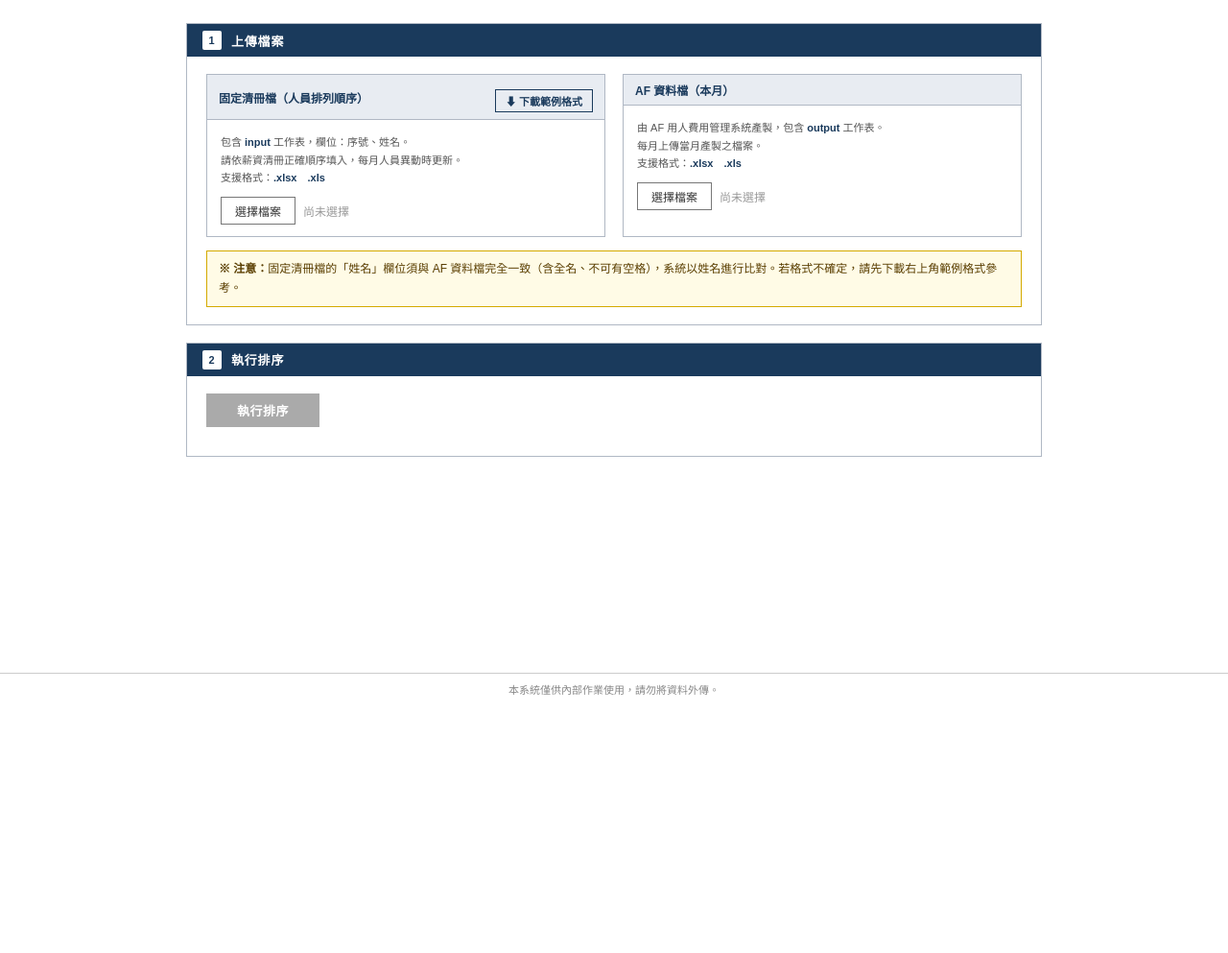
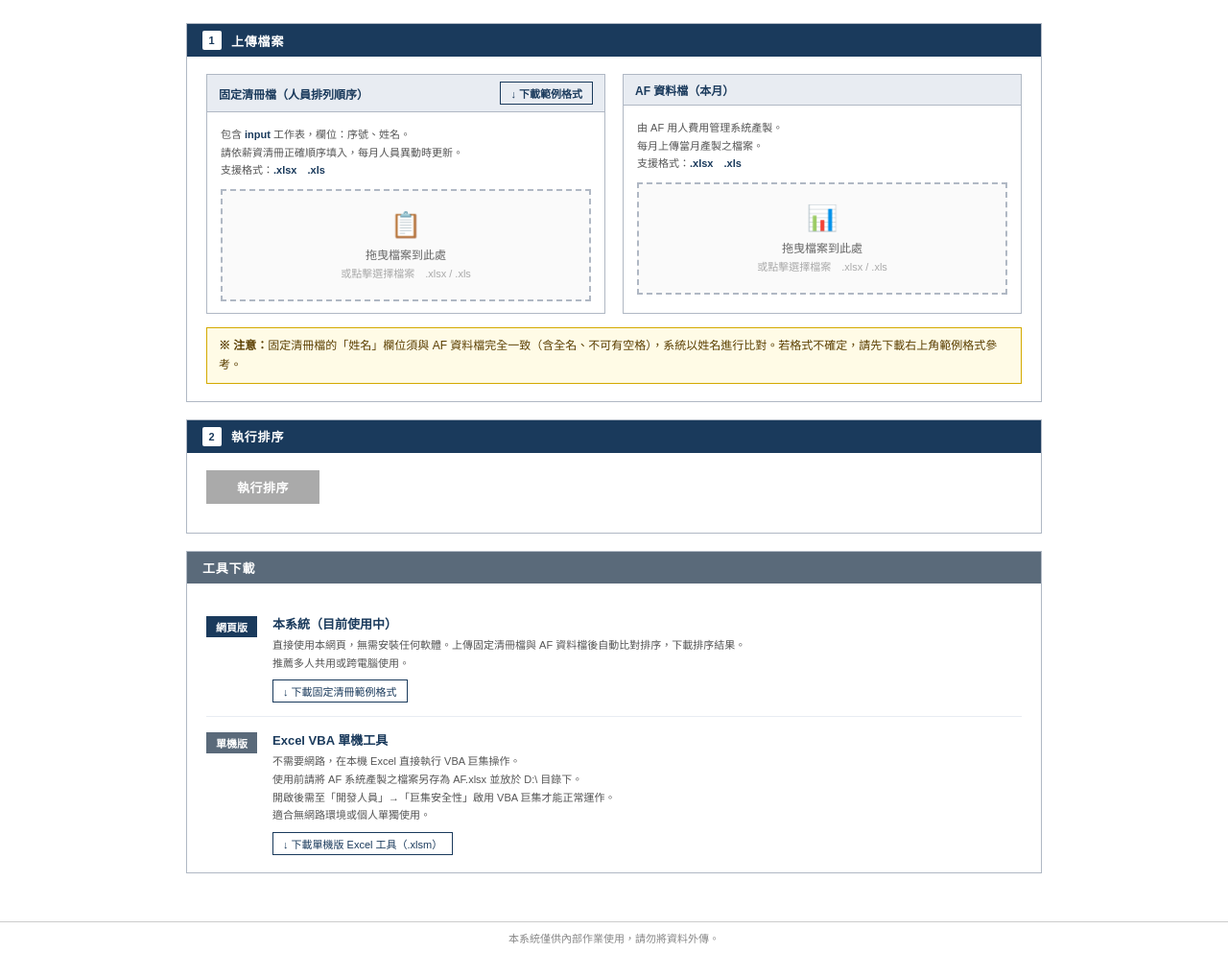
Before and after one commit to ctsai0124/AF_merge, a Flask app: page / in a window 1280 px wide. Shown: the part 66-1059 px from the top of the page at 96% size. Before the commit the page ends 790 px from the top, so only its background shows below. Run offline with Flask 3, Linux system fonts and the light colour scheme.

Commit message:
Update index.html

```diff
--- a/templates/index.html
+++ b/templates/index.html
@@ -7,58 +7,52 @@
 <style>
 *{box-sizing:border-box;margin:0;padding:0}
 body{font-family:'Microsoft JhengHei','微軟正黑體',Arial,sans-serif;background:#fff;color:#111;font-size:14px;min-height:100vh;display:flex;flex-direction:column}
-/* ── 頂部 ── */
 .header{border-bottom:3px solid #1a3a5c;padding:10px 32px;display:flex;align-items:center;justify-content:space-between;flex-shrink:0}
 .header-left{display:flex;align-items:center;gap:14px}
 .header-logo{width:38px;height:38px;border:2px solid #1a3a5c;display:flex;align-items:center;justify-content:center;font-size:12px;font-weight:700;color:#1a3a5c;letter-spacing:-.5px;flex-shrink:0}
 .header-title{font-size:17px;font-weight:700;color:#1a3a5c;letter-spacing:.5px}
 .header-sub{font-size:11px;color:#555;margin-top:2px}
 .header-right{font-size:11px;color:#777;text-align:right;line-height:1.8}
-/* ── 主體 ── */
 .container{max-width:940px;margin:0 auto;padding:24px 24px 32px;width:100%;flex:1}
-/* ── 區塊 ── */
 .section{border:1px solid #b0b8c4;margin-bottom:18px}
-.section-head{background:#1a3a5c;color:#fff;padding:7px 16px;font-size:13px;font-weight:700;letter-spacing:.8px;display:flex;align-items:center;gap:10px;user-select:none}
+.section-head{background:#1a3a5c;color:#fff;padding:7px 16px;font-size:13px;font-weight:700;letter-spacing:.8px;display:flex;align-items:center;gap:10px}
+.section-head-gray{background:#5a6a7a;color:#fff;padding:7px 16px;font-size:13px;font-weight:700;letter-spacing:.8px}
 .step-badge{background:#fff;color:#1a3a5c;font-size:11px;font-weight:700;border-radius:2px;min-width:20px;height:20px;display:flex;align-items:center;justify-content:center;padding:0 4px;flex-shrink:0}
 .section-body{padding:18px 20px}
-/* ── 上傳區 ── */
 .upload-row{display:grid;grid-template-columns:1fr 1fr;gap:18px}
-.upload-block{border:1px solid #b0b8c4;padding:0}
+.upload-block{border:1px solid #b0b8c4}
 .upload-block-head{background:#e8ecf2;padding:7px 12px;font-size:12px;font-weight:700;color:#1a3a5c;border-bottom:1px solid #b0b8c4;display:flex;align-items:center;justify-content:space-between}
 .upload-block-body{padding:14px 14px 12px}
 .upload-desc{font-size:11px;color:#555;margin-bottom:10px;line-height:1.7}
 .upload-desc .em{color:#1a3a5c;font-weight:700}
-.file-row{display:flex;align-items:center;gap:8px}
-.btn-file{border:1px solid #777;background:#fff;color:#333;font-size:12px;padding:5px 14px;cursor:pointer;font-family:inherit;white-space:nowrap;transition:.1s}
-.btn-file:hover{background:#eef0f4}
-.file-name{font-size:12px;color:#444;flex:1;overflow:hidden;text-overflow:ellipsis;white-space:nowrap}
-.file-name.ok{color:#2a6e3f;font-weight:700}
-.file-name.none{color:#999}
-.upload-input{display:none}
-.template-link{display:inline-flex;align-items:center;gap:4px;font-size:11px;color:#1a3a5c;text-decoration:none;margin-top:8px;border:1px solid #1a3a5c;padding:3px 10px}
-.template-link:hover{background:#eef3f9}
-/* ── 提示框 ── */
+.drop-zone{border:2px dashed #b0b8c4;padding:20px 14px;text-align:center;cursor:pointer;background:#fafafa;transition:.2s;position:relative}
+.drop-zone:hover{background:#f0f4f8;border-color:#1a3a5c}
+.drop-zone.drag-over{background:#e8f0f8;border-color:#1a3a5c}
+.drop-zone.done{background:#f0f6f0;border-color:#2a6e3f;border-style:solid}
+.drop-zone input[type=file]{position:absolute;inset:0;opacity:0;cursor:pointer;width:100%;height:100%}
+.drop-icon{font-size:26px;margin-bottom:6px;color:#aaa}
+.drop-zone.done .drop-icon{color:#2a6e3f}
+.drop-text{font-size:12px;color:#666;margin-bottom:3px}
+.drop-hint{font-size:11px;color:#aaa}
+.drop-filename{font-size:12px;color:#2a6e3f;font-weight:700;margin-top:6px;display:none;word-break:break-all}
+.drop-zone.done .drop-filename{display:block}
+.drop-zone.done .drop-text,.drop-zone.done .drop-hint{display:none}
 .hint-box{background:#fffbe6;border:1px solid #d4aa00;padding:8px 12px;font-size:12px;color:#5a3e00;margin-top:14px;line-height:1.7}
-.hint-box .hi{font-weight:700}
-/* ── 操作列 ── */
 .action-bar{display:flex;align-items:center;gap:14px;flex-wrap:wrap}
 .btn-go{background:#1a3a5c;color:#fff;border:none;padding:8px 32px;font-size:13px;font-weight:700;cursor:pointer;font-family:inherit;letter-spacing:.5px;transition:.15s}
 .btn-go:hover{background:#122840}
 .btn-go:disabled{background:#aaa;cursor:default}
-.btn-dl{background:#2a6e3f;color:#fff;border:none;padding:8px 22px;font-size:13px;font-weight:700;cursor:pointer;font-family:inherit;letter-spacing:.3px;transition:.15s}
+.btn-dl{background:#2a6e3f;color:#fff;border:none;padding:8px 22px;font-size:13px;font-weight:700;cursor:pointer;font-family:inherit;transition:.15s}
 .btn-dl:hover{background:#1e5230}
-.btn-reset{background:#fff;color:#444;border:1px solid #999;padding:8px 18px;font-size:12px;cursor:pointer;font-family:inherit;transition:.1s}
+.btn-reset{background:#fff;color:#444;border:1px solid #999;padding:8px 18px;font-size:12px;cursor:pointer;font-family:inherit}
 .btn-reset:hover{background:#f4f4f4}
-/* ── 訊息 ── */
 .msg{margin-top:12px}
 .ok-msg{background:#eef7ee;border:1px solid #5a9e6f;padding:8px 12px;font-size:12px;color:#1a4d2a}
 .warn-msg{background:#fffbe6;border:1px solid #d4aa00;padding:8px 12px;font-size:12px;color:#5a3e00;margin-bottom:4px}
 .err-msg{background:#fff2f2;border:1px solid #cc5555;padding:8px 12px;font-size:12px;color:#7a1a1a}
-/* ── loader ── */
 .loader{display:none;align-items:center;gap:8px;font-size:12px;color:#555}
 .spin{width:14px;height:14px;border:2px solid #ccc;border-top-color:#1a3a5c;border-radius:50%;animation:sp .7s linear infinite;flex-shrink:0}
 @keyframes sp{to{transform:rotate(360deg)}}
-/* ── 結果 ── */
 #result-section{display:none}
 .result-bar{display:flex;align-items:center;gap:14px;margin-bottom:12px;flex-wrap:wrap}
 .r-stat{font-size:12px;color:#333}
@@ -73,8 +67,16 @@ tbody tr:hover{background:#dde8f4}
 tbody td{padding:6px 12px;border:1px solid #d5dae2;text-align:center;color:#222}
 tbody td.name-col{text-align:left;font-weight:600}
 .tbl-note{font-size:11px;color:#888;margin-top:6px}
-/* ── 底部 ── */
 .footer{border-top:1px solid #ccc;padding:8px 24px;font-size:11px;color:#888;text-align:center;flex-shrink:0}
+.template-link{display:inline-flex;align-items:center;gap:4px;font-size:11px;color:#1a3a5c;text-decoration:none;border:1px solid #1a3a5c;padding:3px 10px}
+.template-link:hover{background:#eef3f9}
+.dl-block{display:flex;align-items:flex-start;gap:16px;padding:14px 0;border-bottom:1px solid #e8ecf2}
+.dl-block:last-child{border-bottom:none;padding-bottom:0}
+.dl-badge{background:#1a3a5c;color:#fff;font-size:11px;font-weight:700;padding:3px 10px;white-space:nowrap;flex-shrink:0;margin-top:2px}
+.dl-badge-gray{background:#5a6a7a;color:#fff;font-size:11px;font-weight:700;padding:3px 10px;white-space:nowrap;flex-shrink:0;margin-top:2px}
+.dl-info{flex:1}
+.dl-title{font-size:13px;font-weight:700;color:#1a3a5c;margin-bottom:4px}
+.dl-desc{font-size:11px;color:#555;line-height:1.7;margin-bottom:8px}
 @media(max-width:640px){
   .upload-row{grid-template-columns:1fr}
   .header{padding:10px 16px}
@@ -98,19 +100,14 @@ tbody td.name-col{text-align:left;font-weight:600}
 
 <div class="container">
 
-  <!-- 步驟一 -->
   <div class="section">
-    <div class="section-head">
-      <span class="step-badge">1</span>上傳檔案
-    </div>
+    <div class="section-head"><span class="step-badge">1</span>上傳檔案</div>
     <div class="section-body">
       <div class="upload-row">
-
-        <!-- 固定清冊檔 -->
         <div class="upload-block">
           <div class="upload-block-head">
             固定清冊檔（人員排列順序）
-            <a class="template-link" href="/download-template" download>⬇ 下載範例格式</a>
+            <a class="template-link" href="/download-template" download>↓ 下載範例格式</a>
           </div>
           <div class="upload-block-body">
             <div class="upload-desc">
@@ -118,57 +115,62 @@ tbody td.name-col{text-align:left;font-weight:600}
               請依薪資清冊正確順序填入，每月人員異動時更新。<br>
               支援格式：<span class="em">.xlsx　.xls</span>
             </div>
-            <div class="file-row">
-              <input class="upload-input" type="file" id="inp-roster" accept=".xlsx,.xls" onchange="onFile('roster',this)">
-              <button class="btn-file" onclick="document.getElementById('inp-roster').click()">選擇檔案</button>
-              <span class="file-name none" id="name-roster">尚未選擇</span>
+            <div class="drop-zone" id="drop-roster"
+                 ondragover="onDragOver(event,'roster')"
+                 ondragleave="onDragLeave('roster')"
+                 ondrop="onDrop(event,'roster')">
+              <input type="file" id="inp-roster" accept=".xlsx,.xls" onchange="onFile('roster',this)">
+              <div class="drop-icon">📋</div>
+              <div class="drop-text">拖曳檔案到此處</div>
+              <div class="drop-hint">或點擊選擇檔案　.xlsx / .xls</div>
+              <div class="drop-filename" id="name-roster"></div>
             </div>
           </div>
         </div>
-
-        <!-- AF 資料檔 -->
         <div class="upload-block">
           <div class="upload-block-head">AF 資料檔（本月）</div>
           <div class="upload-block-body">
             <div class="upload-desc">
-              由 AF 用人費用管理系統產製，包含 <span class="em">output</span> 工作表。<br>
+              由 AF 用人費用管理系統產製。<br>
               每月上傳當月產製之檔案。<br>
               支援格式：<span class="em">.xlsx　.xls</span>
             </div>
-            <div class="file-row">
-              <input class="upload-input" type="file" id="inp-af" accept=".xlsx,.xls" onchange="onFile('af',this)">
-              <button class="btn-file" onclick="document.getElementById('inp-af').click()">選擇檔案</button>
-              <span class="file-name none" id="name-af">尚未選擇</span>
+            <div class="drop-zone" id="drop-af"
+                 ondragover="onDragOver(event,'af')"
+                 ondragleave="onDragLeave('af')"
+                 ondrop="onDrop(event,'af')">
+              <input type="file" id="inp-af" accept=".xlsx,.xls" onchange="onFile('af',this)">
+              <div class="drop-icon">📊</div>
+              <div class="drop-text">拖曳檔案到此處</div>
+              <div class="drop-hint">或點擊選擇檔案　.xlsx / .xls</div>
+              <div class="drop-filename" id="name-af"></div>
             </div>
           </div>
         </div>
-
       </div>
       <div class="hint-box">
-        <span class="hi">※ 注意：</span>固定清冊檔的「姓名」欄位須與 AF 資料檔完全一致（含全名、不可有空格），系統以姓名進行比對。若格式不確定，請先下載右上角範例格式參考。
+        <strong>※ 注意：</strong>固定清冊檔的「姓名」欄位須與 AF 資料檔完全一致（含全名、不可有空格），系統以姓名進行比對。若格式不確定，請先下載右上角範例格式參考。
       </div>
     </div>
   </div>
 
-  <!-- 步驟二 -->
   <div class="section">
     <div class="section-head"><span class="step-badge">2</span>執行排序</div>
     <div class="section-body">
       <div class="action-bar">
         <button class="btn-go" id="btn-go" onclick="doProcess()" disabled>執行排序</button>
-        <div class="loader" id="loader"><div class="spin"></div>資料比對處理中，請稍候⋯</div>
+        <div class="loader" id="loader"><div class="spin"></div>資料比對處理中，請稍候...</div>
       </div>
       <div class="msg" id="msg"></div>
     </div>
   </div>
 
-  <!-- 步驟三（隱藏直到有結果） -->
   <div class="section" id="result-section">
     <div class="section-head"><span class="step-badge">3</span>結果預覽與下載</div>
     <div class="section-body">
       <div class="result-bar">
         <div class="r-stat">比對完成，共 <strong id="stat-total">0</strong> 筆人員</div>
-        <button class="btn-dl" onclick="location.href='/download-result'">⬇ 下載排序結果（Excel）</button>
+        <button class="btn-dl" onclick="location.href='/download-result'">↓ 下載排序結果（Excel）</button>
         <button class="btn-reset" onclick="resetAll()">重新上傳</button>
       </div>
       <div class="tbl-wrap">
@@ -181,87 +183,124 @@ tbody td.name-col{text-align:left;font-weight:600}
     </div>
   </div>
 
+  <div class="section">
+    <div class="section-head-gray">工具下載</div>
+    <div class="section-body">
+      <div class="dl-block">
+        <div class="dl-badge">網頁版</div>
+        <div class="dl-info">
+          <div class="dl-title">本系統（目前使用中）</div>
+          <div class="dl-desc">
+            直接使用本網頁，無需安裝任何軟體。上傳固定清冊檔與 AF 資料檔後自動比對排序，下載排序結果。<br>
+            推薦多人共用或跨電腦使用。
+          </div>
+          <a class="template-link" href="/download-template" download>↓ 下載固定清冊範例格式</a>
+        </div>
+      </div>
+      <div class="dl-block">
+        <div class="dl-badge-gray">單機版</div>
+        <div class="dl-info">
+          <div class="dl-title">Excel VBA 單機工具</div>
+          <div class="dl-desc">
+            不需要網路，在本機 Excel 直接執行 VBA 巨集操作。<br>
+            使用前請將 AF 系統產製之檔案另存為 <span class="em">AF.xlsx</span> 並放於 <span class="em">D:\</span> 目錄下。<br>
+            開啟後需至「開發人員」→「巨集安全性」啟用 VBA 巨集才能正常運作。<br>
+            適合無網路環境或個人單獨使用。
+          </div>
+          <a class="template-link" href="/download-standalone" download>↓ 下載單機版 Excel 工具（.xlsm）</a>
+        </div>
+      </div>
+    </div>
+  </div>
+
 </div>
 
 <div class="footer">本系統僅供內部作業使用，請勿將資料外傳。</div>
 
 <script>
 const files = {roster: null, af: null};
-
+function onDragOver(e, key) {
+  e.preventDefault();
+  document.getElementById('drop-' + key).classList.add('drag-over');
+}
+function onDragLeave(key) {
+  document.getElementById('drop-' + key).classList.remove('drag-over');
+}
+function onDrop(e, key) {
+  e.preventDefault();
+  document.getElementById('drop-' + key).classList.remove('drag-over');
+  const f = e.dataTransfer.files[0];
+  if (f) setFile(key, f);
+}
 function onFile(key, input) {
   const f = input.files[0];
-  if (!f) return;
+  if (f) setFile(key, f);
+}
+function setFile(key, f) {
+  const ext = f.name.split('.').pop().toLowerCase();
+  if (!['xlsx','xls'].includes(ext)) {
+    alert('請上傳 .xlsx 或 .xls 格式的檔案');
+    return;
+  }
   files[key] = f;
-  const el = document.getElementById('name-' + key);
-  el.textContent = '✔ ' + f.name;
-  el.className = 'file-name ok';
+  document.getElementById('drop-' + key).classList.add('done');
+  document.getElementById('name-' + key).textContent = '✔ ' + f.name;
   checkReady();
 }
-
 function checkReady() {
   document.getElementById('btn-go').disabled = !(files.roster && files.af);
 }
-
 async function doProcess() {
   const fd = new FormData();
   fd.append('roster', files.roster);
   fd.append('af', files.af);
-
   document.getElementById('btn-go').disabled = true;
   document.getElementById('loader').style.display = 'flex';
   document.getElementById('msg').innerHTML = '';
   document.getElementById('result-section').style.display = 'none';
-
   try {
-    const res = await fetch('/process', {method: 'POST', body: fd});
+    const res = await fetch('/process', {method:'POST', body:fd});
     const data = await res.json();
-
     if (!res.ok || !data.success) {
-      setMsg('err', data.error || '發生未知錯誤，請確認檔案格式');
+      setMsg('err', data.error || '發生未知錯誤');
     } else {
       let msgs = '';
       if (data.warnings && data.warnings.length) {
-        data.warnings.forEach(w => msgs += `<div class="warn-msg">⚠ ${w}</div>`);
+        data.warnings.forEach(w => msgs += '<div class="warn-msg">⚠ ' + w + '</div>');
       } else {
         msgs = '<div class="ok-msg">✔ 排序完成，所有人員均成功對應。</div>';
       }
       document.getElementById('msg').innerHTML = msgs;
       renderTable(data.columns, data.preview, data.total);
     }
-  } catch (e) {
+  } catch(e) {
     setMsg('err', '連線失敗：' + e.message);
   } finally {
     document.getElementById('btn-go').disabled = false;
     document.getElementById('loader').style.display = 'none';
   }
 }
-
 function setMsg(type, text) {
-  document.getElementById('msg').innerHTML = `<div class="${type}-msg">${type==='err'?'❌':type==='warn'?'⚠':'✔'} ${text}</div>`;
+  const icons = {ok:'✔', warn:'⚠', err:'✗'};
+  document.getElementById('msg').innerHTML = '<div class="' + type + '-msg">' + icons[type] + ' ' + text + '</div>';
 }
-
 function renderTable(cols, rows, total) {
-  const head = document.getElementById('tbl-head');
-  const body = document.getElementById('tbl-body');
-  head.innerHTML = cols.map(c => `<th>${c}</th>`).join('');
-  body.innerHTML = rows.map(row =>
-    '<tr>' + cols.map(c => {
-      const cls = c === '姓名' ? ' class="name-col"' : '';
-      return `<td${cls}>${row[c] ?? ''}</td>`;
-    }).join('') + '</tr>'
+  document.getElementById('tbl-head').innerHTML = cols.map(c => '<th>' + c + '</th>').join('');
+  document.getElementById('tbl-body').innerHTML = rows.map(row =>
+    '<tr>' + cols.map(c => '<td' + (c==='姓名'?' class="name-col"':'') + '>' + (row[c]??'') + '</td>').join('') + '</tr>'
   ).join('');
   document.getElementById('stat-total').textContent = total;
-  const note = total > 20 ? `※ 預覽顯示前 20 筆，下載 Excel 含全部 ${total} 筆資料。` : '※ 已顯示全部資料。';
-  document.getElementById('tbl-note').textContent = note;
+  document.getElementById('tbl-note').textContent = total > 20
+    ? '※ 預覽顯示前 20 筆，下載 Excel 含全部 ' + total + ' 筆資料。'
+    : '※ 已顯示全部資料。';
   document.getElementById('result-section').style.display = 'block';
 }
-
 function resetAll() {
   files.roster = null; files.af = null;
   ['roster','af'].forEach(k => {
     document.getElementById('inp-' + k).value = '';
-    const el = document.getElementById('name-' + k);
-    el.textContent = '尚未選擇'; el.className = 'file-name none';
+    document.getElementById('drop-' + k).classList.remove('done','drag-over');
+    document.getElementById('name-' + k).textContent = '';
   });
   document.getElementById('msg').innerHTML = '';
   document.getElementById('result-section').style.display = 'none';
```
